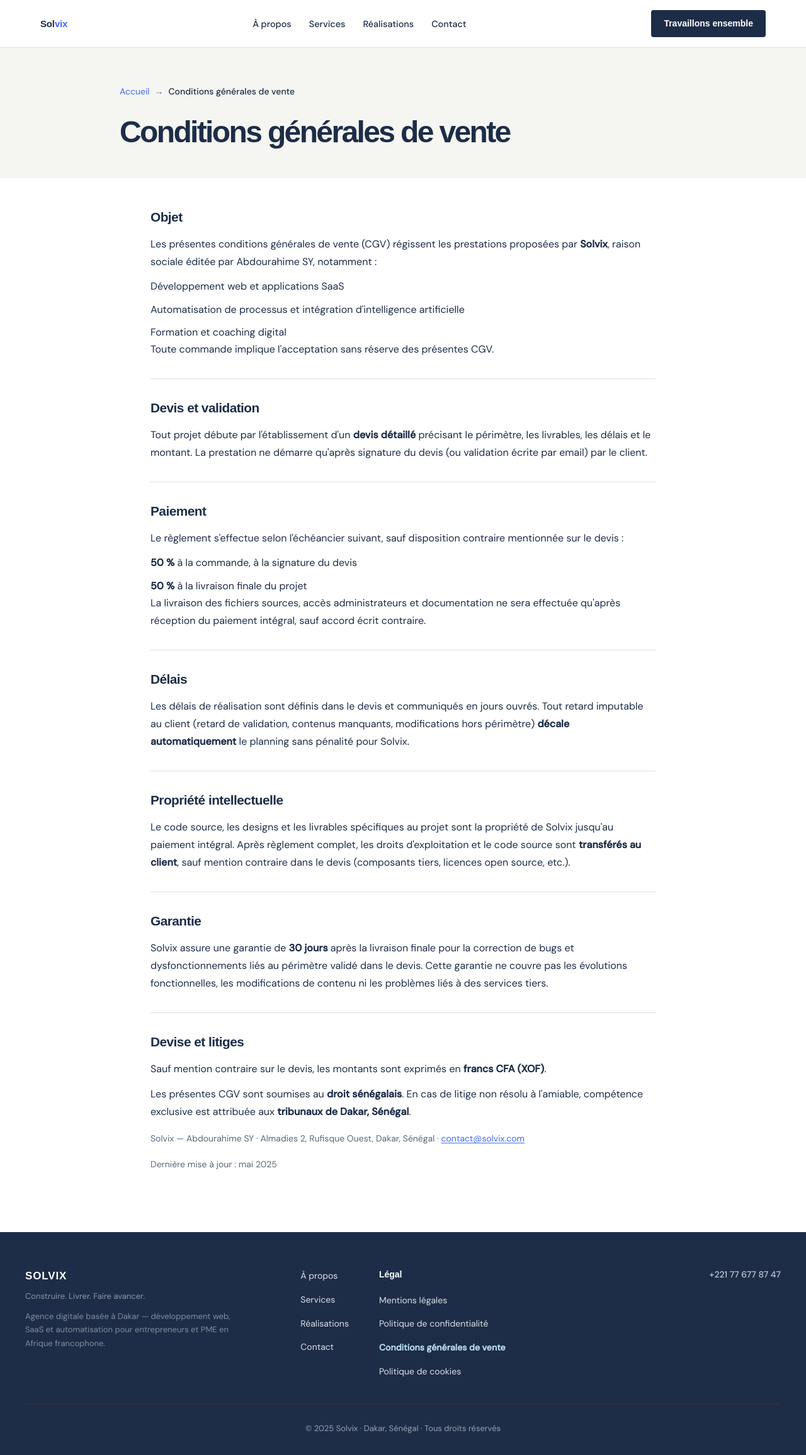
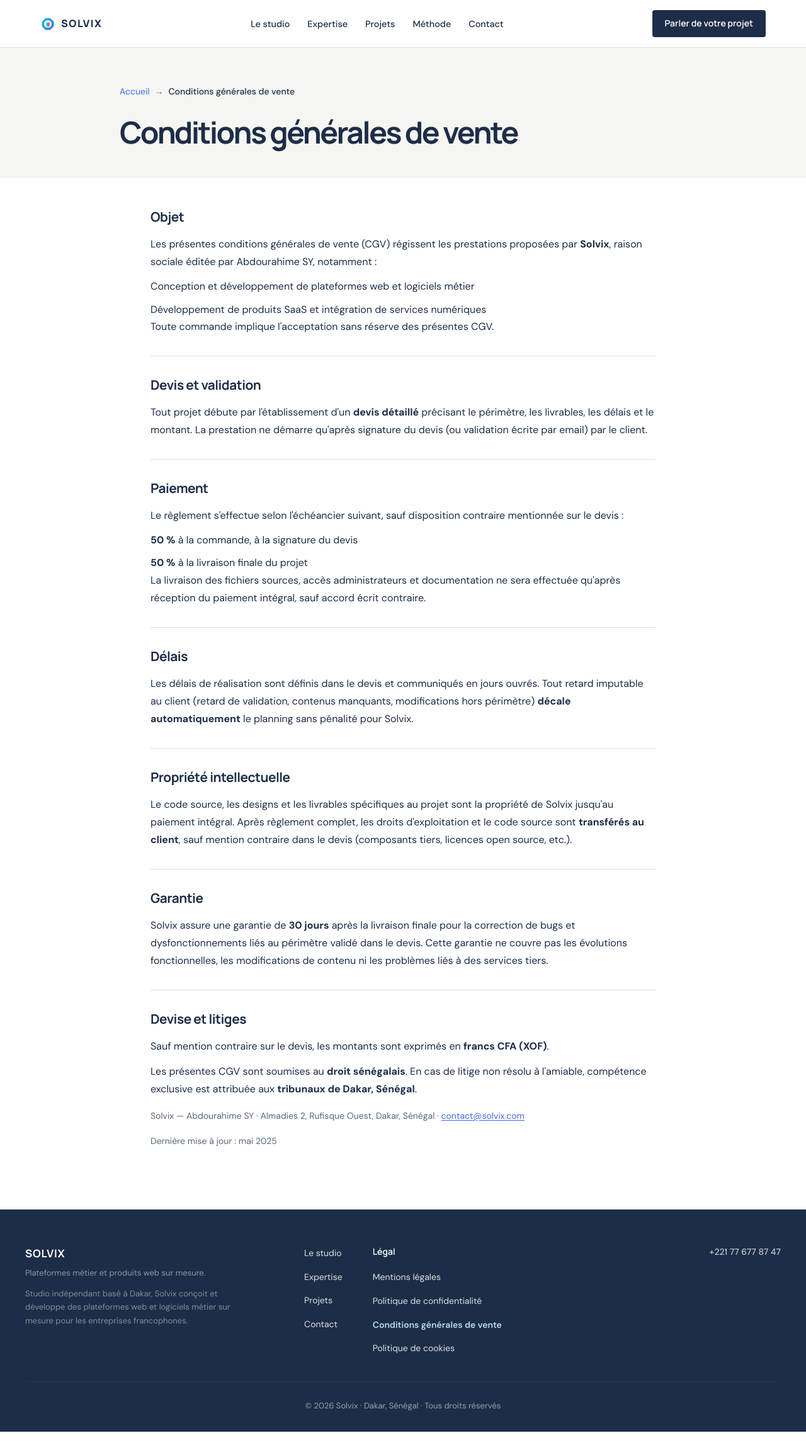
Before and after one commit to CodeMasterSn/problem-solving, a plain HTML site: page conditions-generales.html in a window 1280 px wide. Shown: the whole page at 63% size. After the commit the page ends 2274 px from the top, so only its background shows below. Drawn offline with Linux system fonts and the light colour scheme.

Commit message:
🔗 Pages légales : alignement sur l'identité studio
Les pages légales et la confirmation de formulaire adoptent la même
direction que la home : logo prismatique, palette ink/blue, typographies
Manrope + DM Sans, pied de page sombre et navigation à jour.

- Ancres de navigation synchronisées (#studio, #expertise, #projets, #methode)
- Accent "Parler de votre projet" sur le CTA de navigation
- Links sociaux masqués sur les pages secondaires
- Copyright mis à jour à 2026

```diff
--- a/conditions-generales.html
+++ b/conditions-generales.html
@@ -6,28 +6,32 @@
   <title>Conditions générales de vente — Solvix</title>
   <meta name="description" content="Conditions générales de vente de Solvix — prestations digitales, paiement et garanties.">
   <meta name="robots" content="noindex, follow">
+  <meta name="theme-color" content="#1D2D48">
+  <link rel="icon" type="image/svg+xml" href="assets/images/solvix-prism.svg">
   <link rel="preconnect" href="https://fonts.googleapis.com">
   <link rel="preconnect" href="https://fonts.gstatic.com" crossorigin>
-  <link href="https://fonts.googleapis.com/css2?family=Sora:wght@400;600;700&family=DM+Sans:wght@400;500&display=swap" rel="stylesheet">
+  <link href="https://fonts.googleapis.com/css2?family=DM+Sans:wght@400;500;600;700&family=Manrope:wght@400;500;600;700;800&display=swap" rel="stylesheet">
   <link rel="stylesheet" href="style.css">
 </head>
 <body class="legal-page">
 
   <header class="navbar" id="navbar">
     <div class="navbar__inner">
-      <a href="index.html" class="navbar__brand">
-        <span class="navbar__brand-name">Sol<span class="highlight">vix</span></span>
+      <a href="index.html" class="navbar__brand studio-brand" aria-label="Solvix, accueil">
+        <img class="studio-brand__mark" src="assets/images/solvix-prism.svg" alt="">
+        <span class="studio-brand__word">SOLVIX</span>
       </a>
       <nav class="navbar__nav" id="nav-menu" aria-label="Navigation principale">
         <ul class="navbar__links">
-          <li><a href="index.html#about">À propos</a></li>
-          <li><a href="index.html#services">Services</a></li>
-          <li><a href="index.html#projects">Réalisations</a></li>
+          <li><a href="index.html#studio">Le studio</a></li>
+          <li><a href="index.html#expertise">Expertise</a></li>
+          <li><a href="index.html#projets">Projets</a></li>
+          <li><a href="index.html#methode">Méthode</a></li>
           <li><a href="index.html#contact">Contact</a></li>
         </ul>
-        <a href="index.html#contact" class="navbar__cta navbar__cta--mobile">Travaillons ensemble</a>
+        <a href="index.html#contact" class="navbar__cta navbar__cta--mobile">Parler de votre projet</a>
       </nav>
-      <a href="index.html#contact" class="navbar__cta navbar__cta--desktop">Travaillons ensemble</a>
+      <a href="index.html#contact" class="navbar__cta navbar__cta--desktop">Parler de votre projet</a>
       <button type="button" class="navbar__burger" id="burger-btn" aria-label="Ouvrir le menu" aria-expanded="false" aria-controls="nav-menu">
         <span class="navbar__burger-line"></span>
         <span class="navbar__burger-line"></span>
@@ -54,9 +58,8 @@
           <strong>Solvix</strong>, raison sociale éditée par Abdourahime SY, notamment :
         </p>
         <ul class="legal-list">
-          <li>Développement web et applications SaaS</li>
-          <li>Automatisation de processus et intégration d'intelligence artificielle</li>
-          <li>Formation et coaching digital</li>
+          <li>Conception et développement de plateformes web et logiciels métier</li>
+          <li>Développement de produits SaaS et intégration de services numériques</li>
         </ul>
         <p>Toute commande implique l'acceptation sans réserve des présentes CGV.</p>
       </section>
@@ -133,15 +136,15 @@
       <div class="footer__grid">
         <div class="footer__brand">
           <p class="footer__brand-name">Solvix</p>
-          <p class="footer__brand-tagline">Construire. Livrer. Faire avancer.</p>
-          <p class="footer__brand-desc">Agence digitale basée à Dakar — développement web, SaaS et automatisation pour entrepreneurs et PME en Afrique francophone.</p>
+          <p class="footer__brand-tagline">Plateformes métier et produits web sur mesure.</p>
+          <p class="footer__brand-desc">Studio indépendant basé à Dakar, Solvix conçoit et développe des plateformes web et logiciels métier sur mesure pour les entreprises francophones.</p>
         </div>
         <div class="footer__center">
           <nav class="footer__nav" aria-label="Liens du pied de page">
             <ul class="footer__links">
-              <li><a href="index.html#about">À propos</a></li>
-              <li><a href="index.html#services">Services</a></li>
-              <li><a href="index.html#projects">Réalisations</a></li>
+              <li><a href="index.html#studio">Le studio</a></li>
+              <li><a href="index.html#expertise">Expertise</a></li>
+              <li><a href="index.html#projets">Projets</a></li>
               <li><a href="index.html#contact">Contact</a></li>
             </ul>
           </nav>
@@ -170,7 +173,7 @@
         </div>
       </div>
       <div class="footer__bottom">
-        <p class="footer__copy">&copy; 2025 Solvix &middot; Dakar, S&eacute;n&eacute;gal &middot; Tous droits r&eacute;serv&eacute;s</p>
+        <p class="footer__copy">&copy; 2026 Solvix &middot; Dakar, S&eacute;n&eacute;gal &middot; Tous droits r&eacute;serv&eacute;s</p>
       </div>
     </div>
   </footer>
```
Also changed, not shown: mentions-legales.html (+18 -14 lines), merci.html (+21 -17 lines), politique-confidentialite.html (+18 -14 lines), politique-cookies.html (+18 -14 lines).
